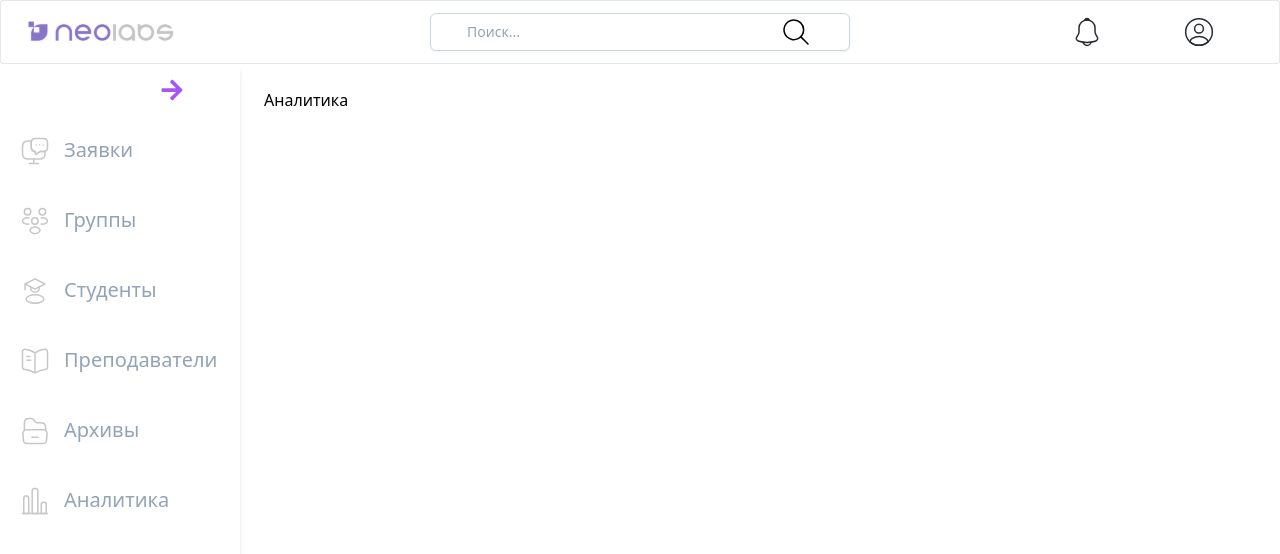
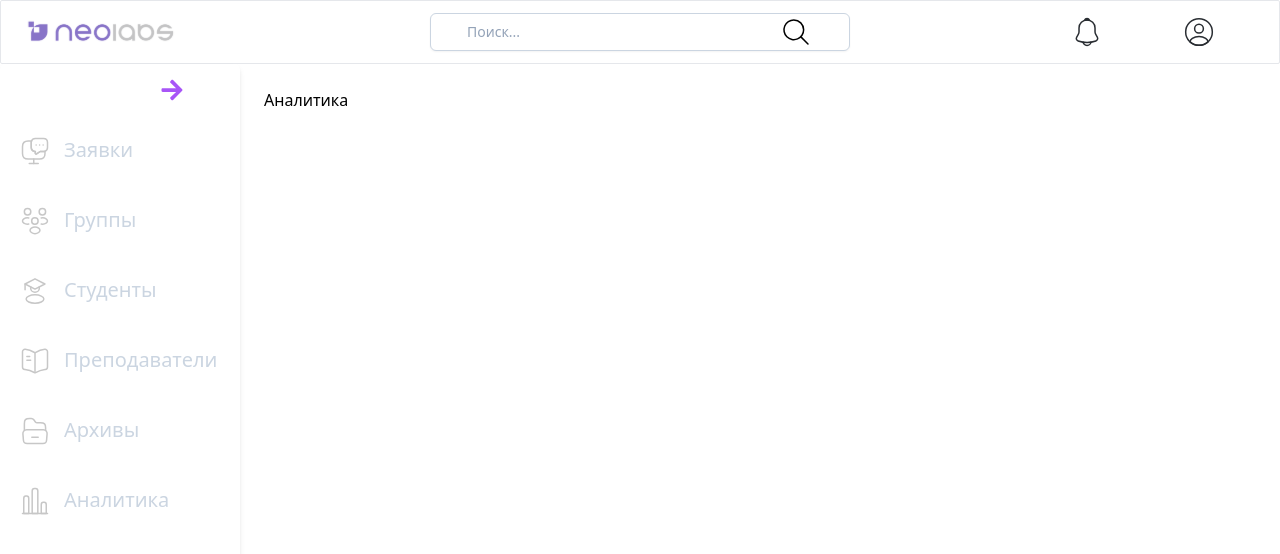
Before and after one commit to codeSlayer7/Neobis-CRM, a React (Vite) app: page /analytics in a window 1280 px wide. Both pictures are taken after a click on the icon 36 px from the left and 90 px from the top of the page. Shown: the top 554 px of the page. Built offline with nearby package versions, Linux system fonts and the light colour scheme.

Commit message:
fixed styles of the sidebar

```diff
--- a/src/ui/components/Sidebar/Sidebar.tsx
+++ b/src/ui/components/Sidebar/Sidebar.tsx
@@ -57,14 +57,12 @@ function Sidebar({ children }: Props) {
           <NavLink
             to={item.path}
             key={index}
-            className="text-slate-400: flex gap-3.5  p-5 hover:bg-purple-100  "
+            className="text-slate-400: group flex gap-3.5  p-5 hover:bg-purple-100  "
           >
-            <div className="active: text-xl text-slate-400 hover:text-purple-500">
-              {item.icon}
-            </div>
+            <div className="active: text-xl text-slate-400 ">{item.icon}</div>
             <div
               style={{ display: isOpen ? 'block' : 'none' }}
-              className="text-xl text-slate-400 hover:text-purple-500 "
+              className="text-xl text-slate-300 group-hover:text-purple-500 "
             >
               {item.name}
             </div>
--- a/src/ui/icons/AnalyticsIcon.tsx
+++ b/src/ui/icons/AnalyticsIcon.tsx
@@ -6,6 +6,7 @@ export default function AnalyticsIcon() {
       viewBox="0 0 30 30"
       fill="none"
       xmlns="http://www.w3.org/2000/svg"
+      className="group-hover:fill-purple-500"
     >
       <path
         d="M2.5 27.5H27.5"
--- a/src/ui/icons/ApplicationIcon.tsx
+++ b/src/ui/icons/ApplicationIcon.tsx
@@ -6,6 +6,7 @@ export default function ApplicationIcon() {
       viewBox="0 0 30 30"
       fill="none"
       xmlns="http://www.w3.org/2000/svg"
+      className="group-hover:fill-purple-500"
     >
       <path
         d="M25 15.2499V17.375C25 21.3125 22.75 23 19.375 23H8.125C4.75 23 2.5 21.3125 2.5 17.375V10.625C2.5 6.6875 4.75 5 8.125 5H11.5C11.3375 5.475 11.25 6 11.25 6.5625V11.4375C11.25 12.65 11.65 13.675 12.3625 14.3875C13.075 15.1 14.1 15.5 15.3125 15.5V17.2375C15.3125 17.875 16.0375 18.2624 16.575 17.9124L20.1875 15.5H23.4375C24 15.5 24.525 15.4124 25 15.2499Z"
--- a/src/ui/icons/ArchiveIcon.tsx
+++ b/src/ui/icons/ArchiveIcon.tsx
@@ -6,6 +6,7 @@ export default function ArchiveIcon() {
       viewBox="0 0 30 30"
       fill="none"
       xmlns="http://www.w3.org/2000/svg"
+      className="group-hover:fill-purple-500"
     >
       <path
         d="M27.0875 17.875L26.5875 24.125C26.4 26.0375 26.25 27.5 22.8625 27.5H7.13745C3.74995 27.5 3.59995 26.0375 3.41245 24.125L2.91245 17.875C2.81245 16.8375 3.13745 15.875 3.72495 15.1375C3.73745 15.125 3.73745 15.125 3.74995 15.1125C4.43745 14.275 5.47495 13.75 6.63745 13.75H23.3625C24.525 13.75 25.55 14.275 26.225 15.0875C26.2375 15.1 26.25 15.1125 26.25 15.125C26.8625 15.8625 27.2 16.825 27.0875 17.875Z"
--- a/src/ui/icons/GroupIcon.tsx
+++ b/src/ui/icons/GroupIcon.tsx
@@ -7,6 +7,7 @@ export default function GroupIcon() {
       viewBox="0 0 30 30"
       fill="none"
       xmlns="http://www.w3.org/2000/svg"
+      className="group-hover:fill-purple-500"
     >
       <path
         d="M22.5001 8.95C22.4251 8.9375 22.3376 8.9375 22.2626 8.95C20.5376 8.8875 19.1626 7.475 19.1626 5.725C19.1626 3.9375 20.6001 2.5 22.3876 2.5C24.1751 2.5 25.6126 3.95 25.6126 5.725C25.6001 7.475 24.2251 8.8875 22.5001 8.95Z"
--- a/src/ui/icons/MentorsIcon.tsx
+++ b/src/ui/icons/MentorsIcon.tsx
@@ -6,6 +6,7 @@ export default function MentorsIcon() {
       viewBox="0 0 30 30"
       fill="none"
       xmlns="http://www.w3.org/2000/svg"
+      className="group-hover:fill-purple-500"
     >
       <path
         d="M27.5 20.9251V5.83761C27.5 4.33761 26.275 3.22511 24.7875 3.35011H24.7125C22.0875 3.57511 18.1 4.91261 15.875 6.31261L15.6625 6.45011C15.3 6.67511 14.7 6.67511 14.3375 6.45011L14.025 6.26261C11.8 4.87511 7.825 3.55011 5.2 3.33761C3.7125 3.21261 2.5 4.33761 2.5 5.82511V20.9251C2.5 22.1251 3.475 23.2501 4.675 23.4001L5.0375 23.4501C7.75 23.8126 11.9375 25.1876 14.3375 26.5001L14.3875 26.5251C14.725 26.7126 15.2625 26.7126 15.5875 26.5251C17.9875 25.2001 22.1875 23.8126 24.9125 23.4501L25.325 23.4001C26.525 23.2501 27.5 22.1251 27.5 20.9251Z"
--- a/src/ui/icons/StudentIcon.tsx
+++ b/src/ui/icons/StudentIcon.tsx
@@ -6,6 +6,7 @@ export default function StudentIcon() {
       viewBox="0 0 30 30"
       fill="none"
       xmlns="http://www.w3.org/2000/svg"
+      className="group-hover:fill-purple-500"
     >
       <path
         d="M14.9999 13.0975L5.07178 7.985L14.9999 2.8125L24.928 7.985L14.9999 13.0975Z"
```
